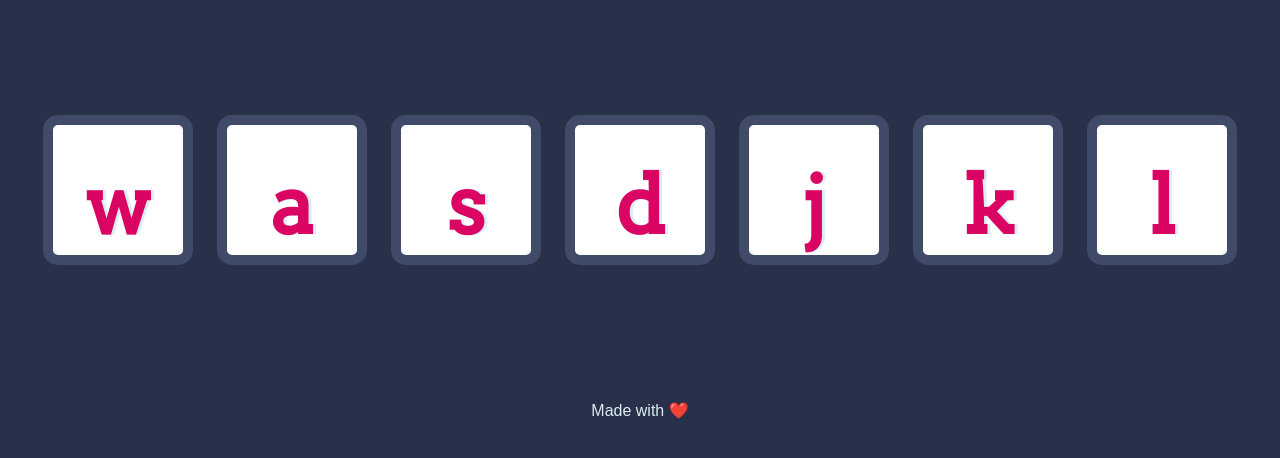
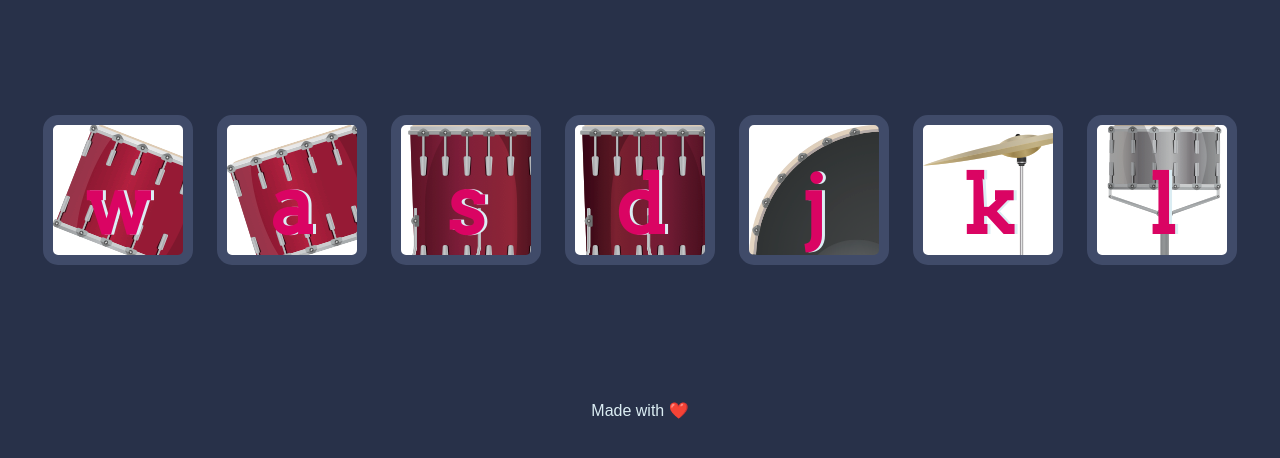
Before and after one commit to Stolen3979/drumkit, a plain HTML site: page index.html in a window 1280 px wide. Shown: the part 174-632 px from the top of the page. Drawn offline with Linux system fonts and the light colour scheme.

Commit message:
Update styles.css
add background image for buttons

```diff
--- a/styles.css
+++ b/styles.css
@@ -17,31 +17,31 @@ footer {
 }
 
 .w {
-background-image: "/images/tom-1.png";
+background-image: url("./images/tom1.png");
 }
 
 .a {
-
+  background-image: url("./images/tom2.png");
 }
 
 .s {
-
+  background-image: url("./images/tom3.png");
 }
 
 .d {
-
+  background-image: url("./images/tom4.png");
 }
 
 .j {
-
+  background-image: url("./images/kick.png");
 }
 
 .k {
-
+  background-image: url("./images/crash.png");
 }
 
 .l {
-
+  background-image: url("./images/snare.png");
 }
 
 .set {
```
